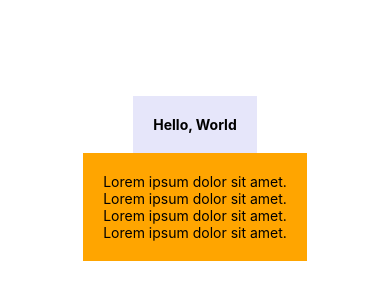
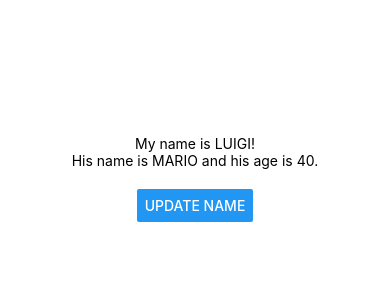
Before and after one commit to StephenSandini/HoneyDoList_ReactNative, a React Native app: screen / in a window 390 px wide. Shown: the part 244-544 px from the top of the page. Built offline with nearby package versions, Linux system fonts and the light colour scheme.

Commit message:
basic-useState

```diff
--- a/App.js
+++ b/App.js
@@ -1,24 +1,28 @@
 import { StatusBar } from 'expo-status-bar';
-import { StyleSheet, Text, View } from 'react-native';
+import React, { useState } from 'react';
+import { StyleSheet, Text, View, Button } from 'react-native';
 
 export default function App() {
+  const [name , setName] = useState('LUIGI');
+  const [person, setPerson] = useState({ name: 'MARIO', age: 40});
+
+  const clickHandler = () => {
+    setName('YOSHI');
+    setPerson({name: 'LUIGI', age: 45});
+  }
+
   return (
     <View style={styles.container}>
-      <View style={styles.header}>
-        <Text style={styles.boldText}>Hello, World</Text>
-      </View>
-      <View style={styles.body}>
-        <Text>Lorem ipsum dolor sit amet.</Text>
-        <Text>Lorem ipsum dolor sit amet.</Text>
-        <Text>Lorem ipsum dolor sit amet.</Text>
-        <Text>Lorem ipsum dolor sit amet.</Text>
+      <Text>My name is {name}!</Text>
+      <Text>His name is {person.name} and his age is {person.age}.</Text>
+      <View style={styles.buttonContainer}>
+        <Button title='Update Name' onPress={clickHandler}/>
       </View>
       <StatusBar style="auto" />
     </View>
   );
 }
-//Styles are not typically inheritted like they are in css
-//Nested or child text component/widget will inherit the style
+
 const styles = StyleSheet.create({
   container: {
     flex: 1,
@@ -26,16 +30,7 @@ const styles = StyleSheet.create({
     alignItems: 'center',
     justifyContent: 'center',
   },
-  header: {
-    backgroundColor: 'lavender',
-    padding: 20,
-  },
-  boldText:{
-    fontWeight: 'bold',
-  },
-  body: {
-    backgroundColor: 'orange',
-    padding: 20,
-    fontWeight: 'bold',
+  buttonContainer: {
+    marginTop: 20,
   }
 });
```
